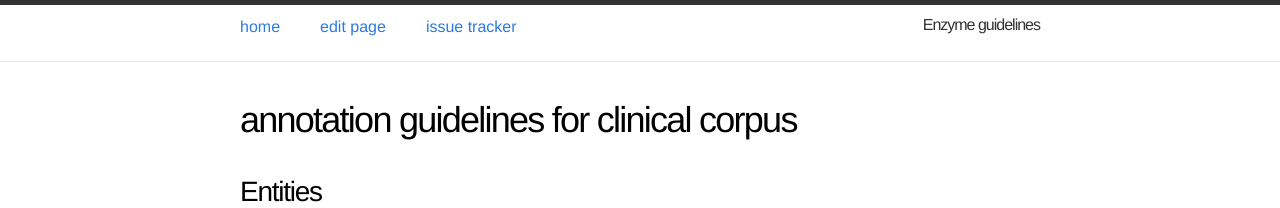
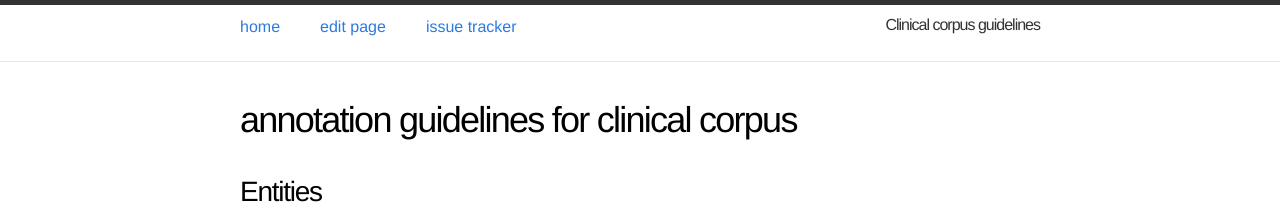
Before and after one commit to ezcatdb/clinicalcorpus-guidelines, a Jekyll site: the page built from index.md, in a window 1280 px wide. Shown: the top 208 px of the page. Built offline with Jekyll 4.4.1, drawn with Linux system fonts in a browser that asks for light colours.

Commit message:
modified a file

```diff
--- a/_config.yml
+++ b/_config.yml
@@ -15,11 +15,11 @@ markdown_ext: md
 
 # Site settings
 
-name: "Enzyme guidelines"
-baseurl: "/Enzyme-guidelines"
-homeurl: "https://ezcatdb.github.io/Enzyme-guidelines/"
-editurl: "https://github.com/ezcatdb/Enzyme-guidelines/edit/master"
-issueurl: "https://github.com/ezcatdb/Enzyme-guidelines/issues"
+name: "Clinical corpus guidelines"
+baseurl: "/clinicalcorpus-guidelines"
+homeurl: "https://ezcatdb.github.io/clinicalcorpus-guidelines/"
+editurl: "https://github.com/ezcatdb/clinicalcorpus-guidelines/edit/master"
+issueurl: "https://github.com/ezcatdb/clinicalcorpus-guidelines/issues"
 
 ##############################################################################
 
```
